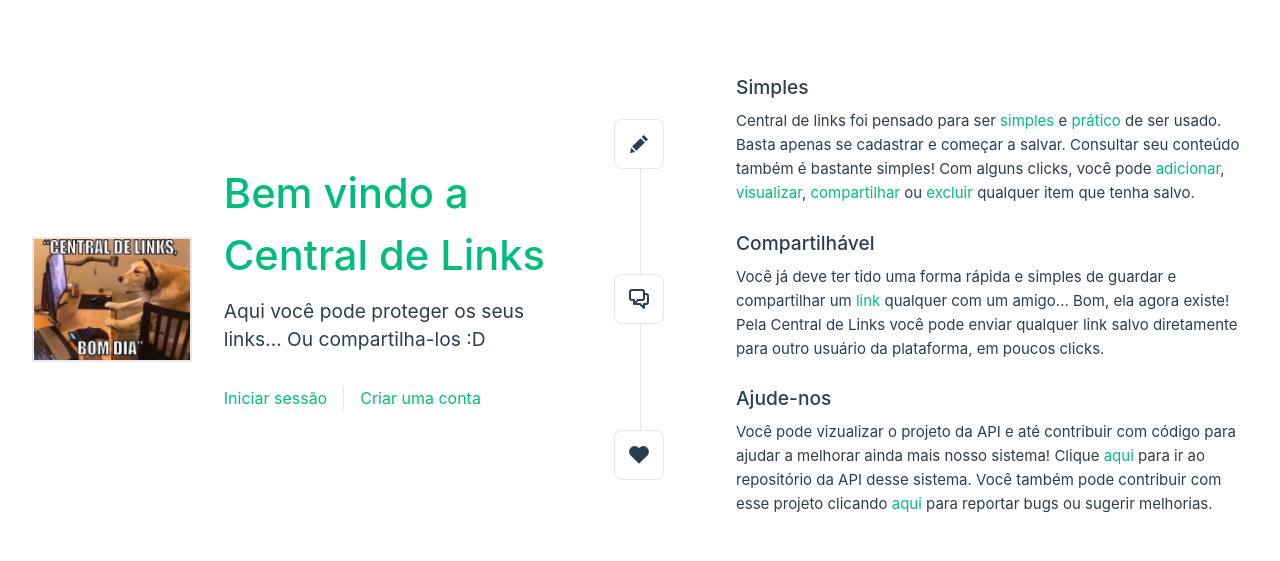
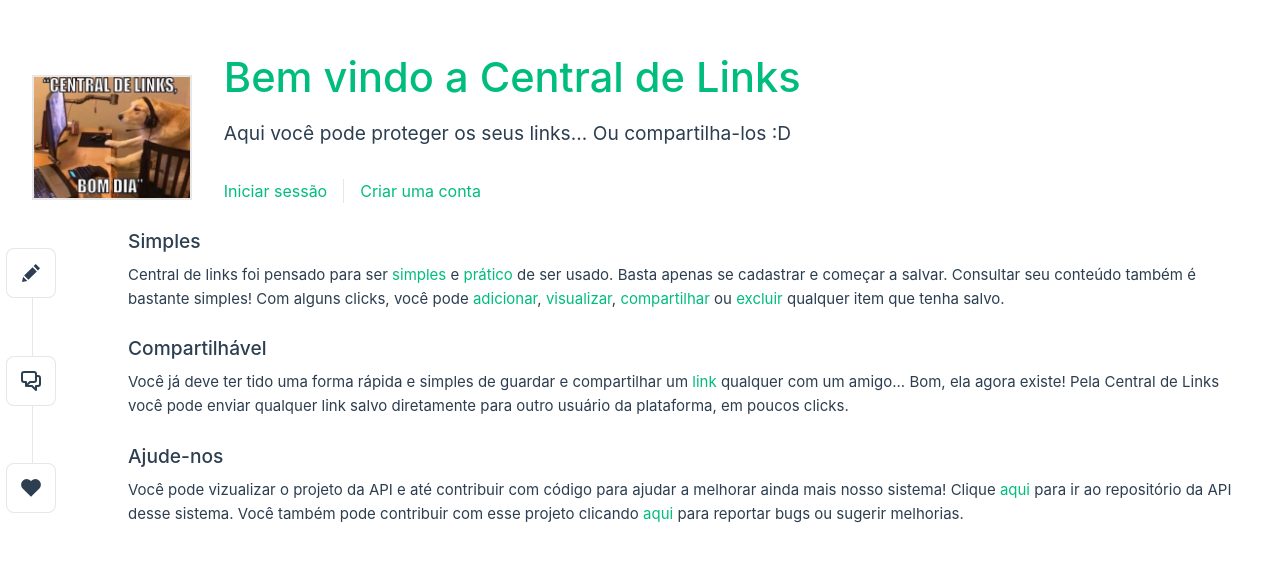
Before and after one commit to olokorre/CentralDeLinksFrontend, a Vue app: page / in a window 1280 px wide. Shown: the part 101-662 px from the top of the page. Built offline with nearby package versions, Linux system fonts and the light colour scheme; no server answers.

Commit message:
Drop leftover 2-col #app grid: all views now have a single root

```diff
--- a/src/assets/main.css
+++ b/src/assets/main.css
@@ -28,8 +28,6 @@ a,
   }
 
   #app {
-    display: grid;
-    grid-template-columns: 1fr 1fr;
     padding: 0 2rem;
   }
 }
```
